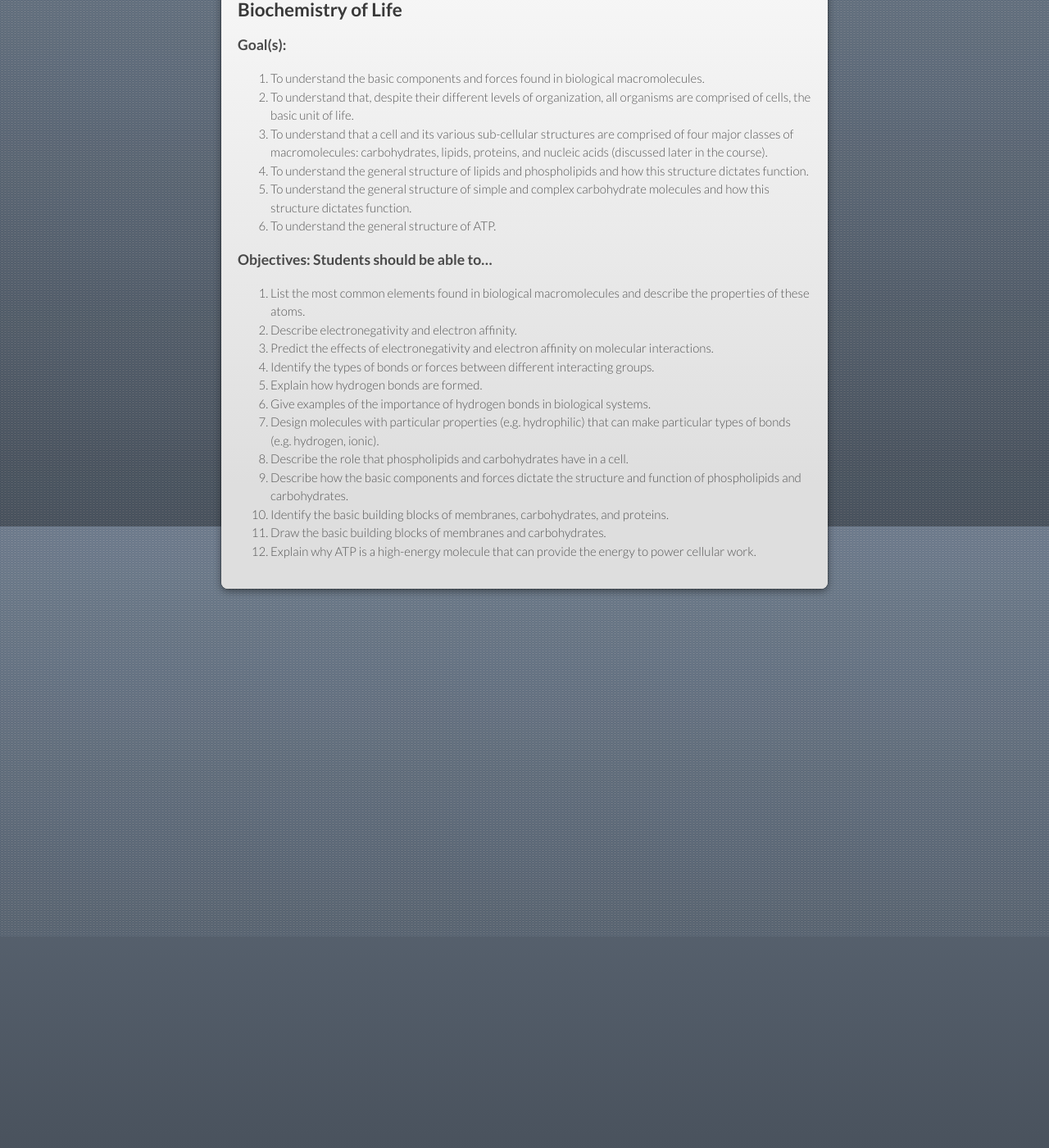
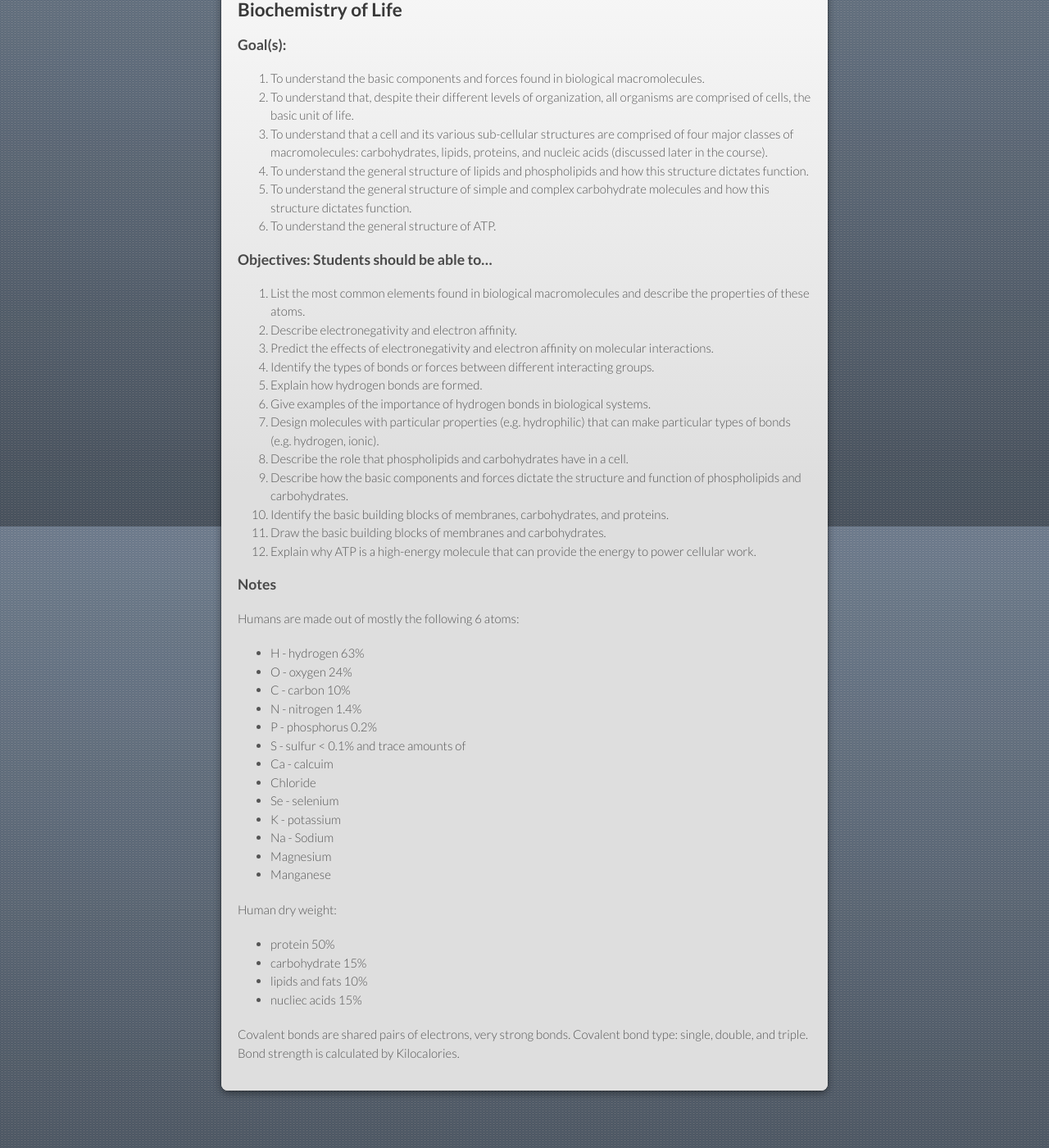
Before and after one commit to ShelbySolomonDarnell/shelbysolomondarnell.github.io, a Jekyll site: the page built from lessons/biology/biochemistry_of_life.md, in a window 1280 px wide and 1400 px high, scrolled down 258 px. Shown: the whole window at 82% size. Built offline with Jekyll 4.4.1, drawn with Linux system fonts in a browser that asks for light colours; our own code applies the rules of GitHub Pages for plain Markdown files.

Commit message:
more notes and work logs

```diff
--- a/lessons/biology/biochemistry_of_life.md
+++ b/lessons/biology/biochemistry_of_life.md
@@ -1,6 +1,6 @@
 # Introduction to Biology - The Secrets of Life
 
-[back](../../)
+[back](../../biology.html)
 
 ## Biochemistry of Life
 
@@ -27,3 +27,33 @@
 1. Identify the basic building blocks of membranes, carbohydrates, and proteins.
 1. Draw the basic building blocks of membranes and carbohydrates.
 1. Explain why ATP is a high-energy molecule that can provide the energy to power cellular work.
+
+
+### Notes
+
+Humans are made out of mostly the following 6 atoms:
++ H - hydrogen 63%
++ O - oxygen 24%
++ C - carbon 10%
++ N - nitrogen 1.4%
++ P - phosphorus 0.2%
++ S - sulfur  < 0.1%
+and trace amounts of
++ Ca - calcuim
++ Chloride
++ Se - selenium
++ K - potassium
++ Na - Sodium
++ Magnesium
++ Manganese
+
+Human dry weight:
++ protein 50%
++ carbohydrate 15%
++ lipids and fats 10%
++ nucliec acids 15%
+
+
+Covalent bonds are shared pairs of electrons, very strong bonds.
+Covalent bond type: single, double, and triple.
+Bond strength is calculated by Kilocalories.
```
Also changed, not shown: logs/2024-01-work.md (added, +32 -0 lines).
